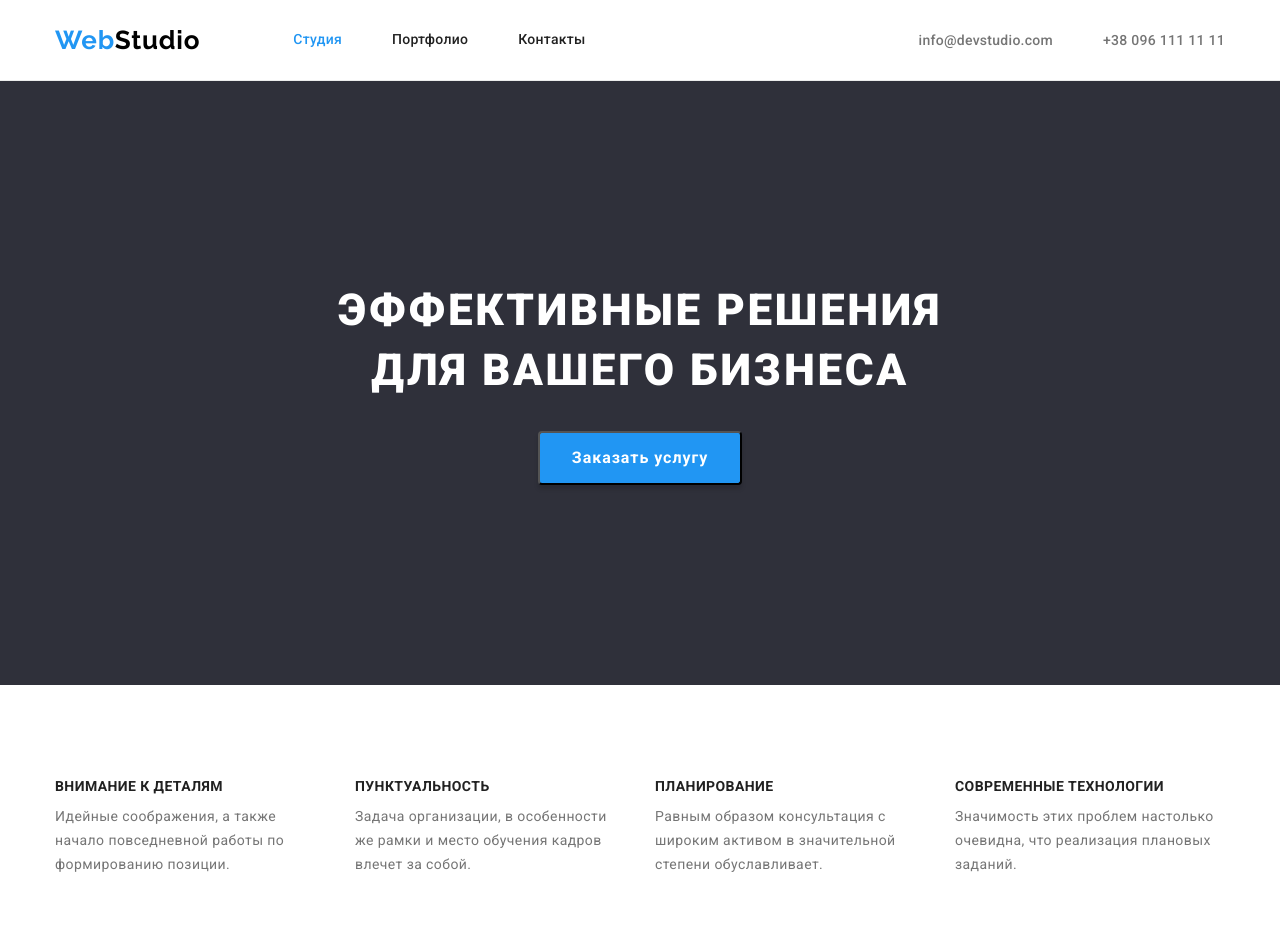
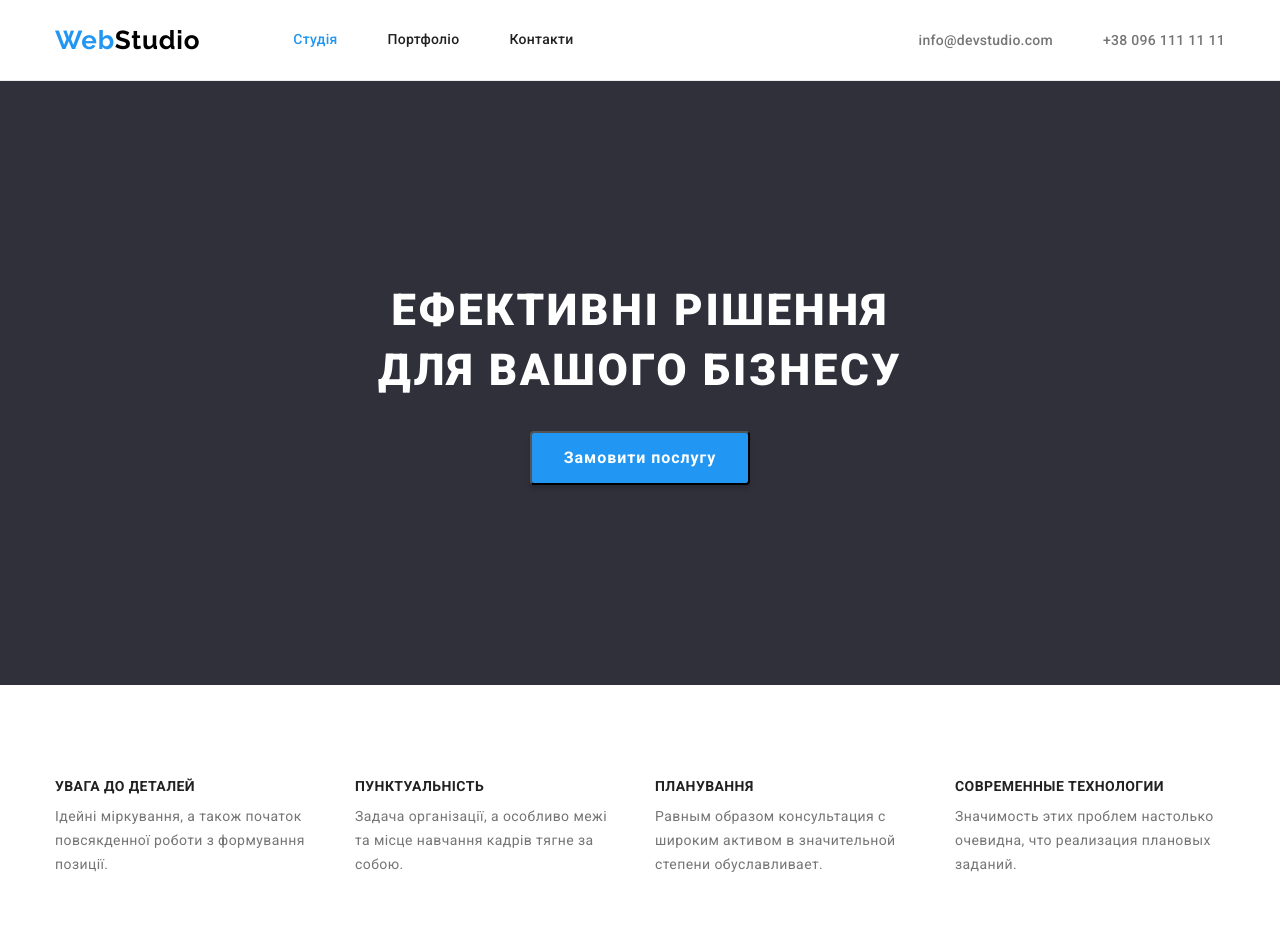
Before and after one commit to AlexCheverda/goit-markup-hw-03, a plain HTML site: page index.html in a window 1280 px wide. Shown: the top 952 px of the page. Drawn offline with nearby package versions, Linux system fonts and the light colour scheme.

Commit message:
Переклад на укр

```diff
--- a/css/styles.css
+++ b/css/styles.css
@@ -219,7 +219,7 @@ p {
     background: var(--accent-btn-cl);
 }
 
-/* Особенности About */
+/* Особливості About */
 
 .section.no-padding {
     padding-top: 0;
@@ -383,7 +383,7 @@ p {
     color: var(--secondary-txt-cl);
 }
 
-/* ПОРТФОЛИО */
+/* ПОРТФОЛІО */
 
 .filter {
     padding-top: 94px;
--- a/index.html
+++ b/index.html
@@ -4,7 +4,7 @@
     <meta charset="UTF-8" />
     <meta http-equiv="X-UA-Compatible" content="IE=edge" />
     <meta name="viewport" content="width=device-width, initial-scale=1.0" />
-    <title>Студия</title>
+    <title>Студія</title>
     <!-- Шрифти -->
     <link rel="preconnect" href="https://fonts.googleapis.com" />
     <link rel="preconnect" href="https://fonts.gstatic.com" crossorigin />
@@ -24,18 +24,18 @@
 
     <header class="page-header">
       <nav class="container main-nav">
-        <a href="./index.html" class="link-logo" aria-label="Логотип сайта Web Studio">
+        <a href="./index.html" class="link-logo" aria-label="Логотип сайту Web Studio">
           <p class="logo">Web<span class="header-logo">Studio</span></p>
         </a>
         <ul class="site-nav list">
           <li class="item">
-            <a href="./index.html" class="link current">Студия</a>
+            <a href="./index.html" class="link current">Студія</a>
           </li>
           <li class="item">
-            <a href="./portfolio.html" class="link">Портфолио</a>
+            <a href="./portfolio.html" class="link">Портфоліо</a>
           </li>
           <li class="item">
-            <a href="" class="link">Контакты</a>
+            <a href="" class="link">Контакти</a>
           </li>
         </ul>
         <ul class="header-group list">
@@ -54,32 +54,32 @@
 
       <section class="hero">
         <div class="container main-hero">
-          <h1 class="hero-title">Эффективные решения<br />для вашего бизнеса</h1>
-          <!-- <a href="" class="btn">Заказать услугу</a> -->
+          <h1 class="hero-title">Ефективні рішення<br />для вашого бізнесу</h1>
+          <!-- <a href="" class="btn">Замовити послугу</a> -->
 
-          <button class="btn" type="button">Заказать услугу</button>
+          <button class="btn" type="button">Замовити послугу</button>
         </div>
       </section>
       <!-- ABOUT -->
 
       <section class="about">
         <div class="container">
-          <h2 class="section-title" hidden>Особенности</h2>
+          <h2 class="section-title" hidden>Особливості</h2>
           <ul class="about-list list">
             <li class="item">
-              <h3 class="about-txt">Внимание к деталям</h3>
+              <h3 class="about-txt">Увага до деталей</h3>
               <p class="section-txt">
-                Идейные соображения, а также начало повседневной работы по формированию позиции.
+                Ідейні міркування, а також початок повсякденної роботи з формування позиції.
               </p>
             </li>
             <li class="item">
-              <h3 class="about-txt">Пунктуальность</h3>
+              <h3 class="about-txt">Пунктуальність</h3>
               <p class="section-txt">
-                Задача организации, в особенности же рамки и место обучения кадров влечет за собой.
+                Задача організації, а особливо межі та місце навчання кадрів тягне за собою.
               </p>
             </li>
             <li class="item">
-              <h3 class="about-txt">Планирование</h3>
+              <h3 class="about-txt">Планування</h3>
               <p class="section-txt">
                 Равным образом консультация с широким активом в значительной степени обуславливает.
               </p>
```
